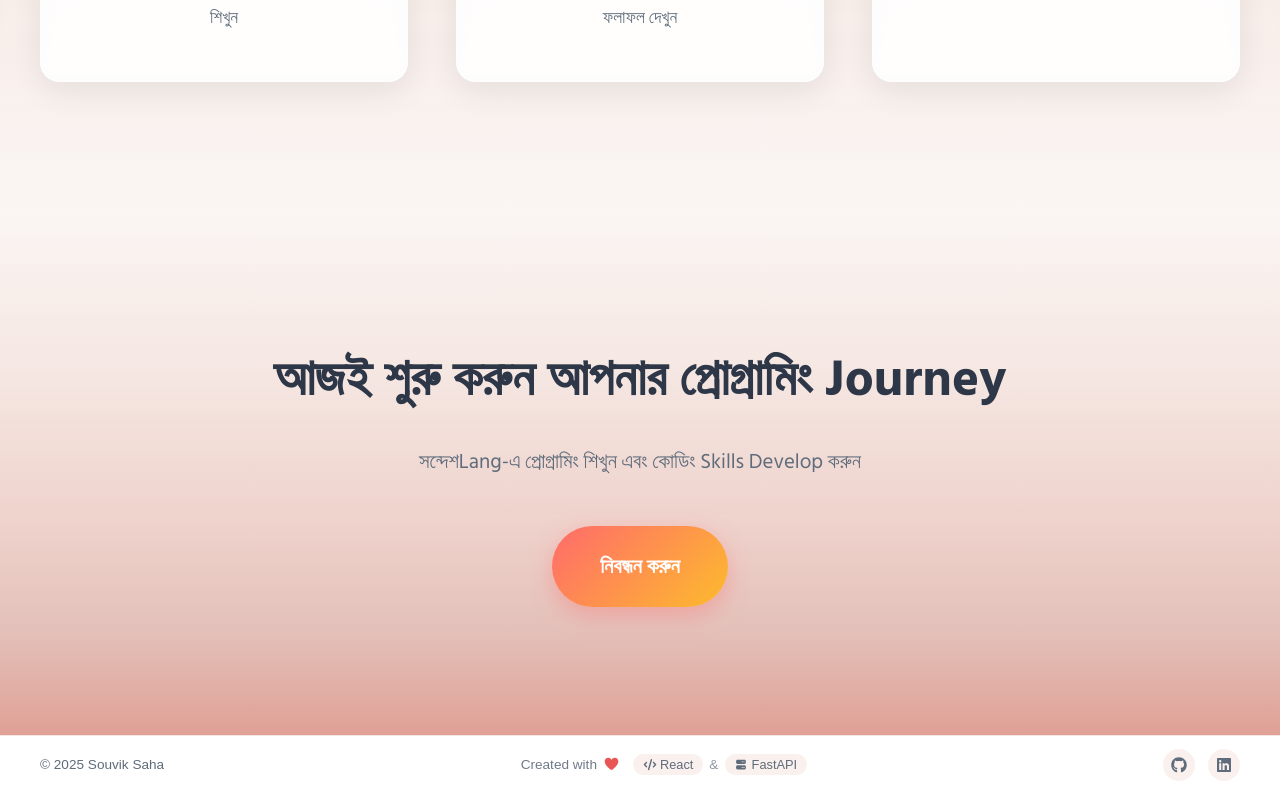
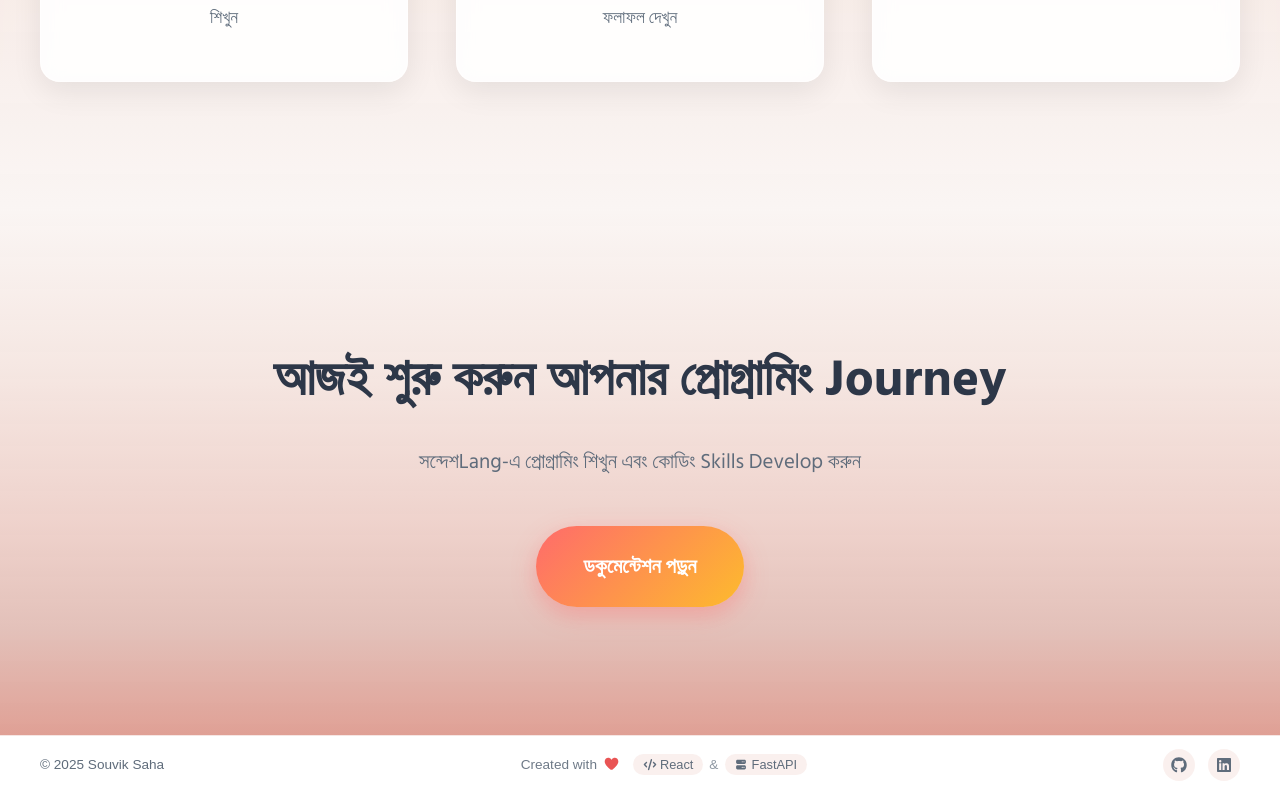
Before and after one commit to souvik4133x/Bengali-Compiler, a React (Create React App) app in the folder sondeshlang/: page / in a window 1280 px wide. Shown: the part 1373-2167 px from the top of the page. Built offline with nearby package versions, Linux system fonts and the light colour scheme.

Commit message:
edited basic UI

```diff
--- a/sondeshlang/src/components/Home.js
+++ b/sondeshlang/src/components/Home.js
@@ -19,7 +19,7 @@ const Home = () => {
             <Link to="/editor">
               <button className="cta-button primary">এখনই শুরু করুন</button>
             </Link>
-            <a href="https://www.youtube.com/watch?v=YOUR_VIDEO_ID" target="_blank" rel="noopener noreferrer">
+            <a href="https://www.youtube.com/shorts/yRD5DXfMSvQ?feature=share" target="_blank" rel="noopener noreferrer">
               <button className="cta-button secondary">ডেমো দেখুন</button>
             </a>
           </div>
@@ -70,7 +70,10 @@ const Home = () => {
       <section className="cta-section">
         <h2>আজই শুরু করুন আপনার প্রোগ্রামিং Journey</h2>
         <p>সন্দেশLang-এ প্রোগ্রামিং শিখুন এবং কোডিং Skills Develop করুন</p>
-        <button className="cta-button large">নিবন্ধন করুন</button>
+
+        <Link to="/docs">
+              <button className="cta-button large">ডকুমেন্টেশন পড়ুন</button>
+        </Link>
       </section>
     </div>
   );
```
